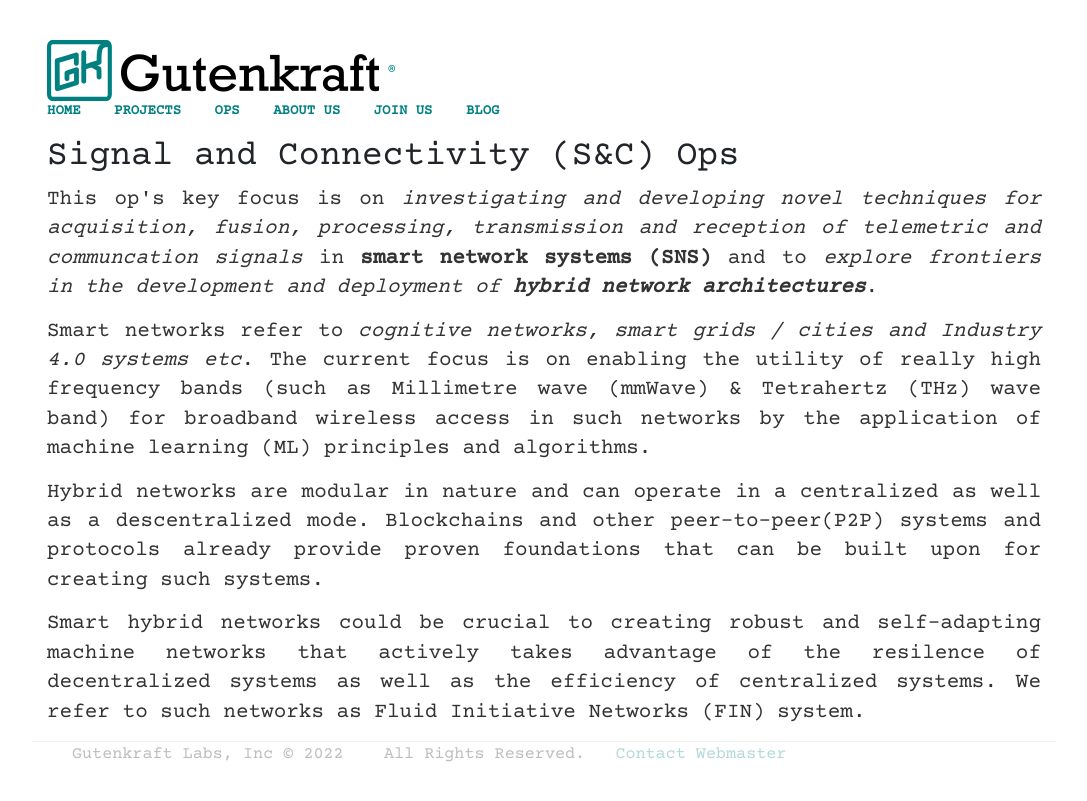
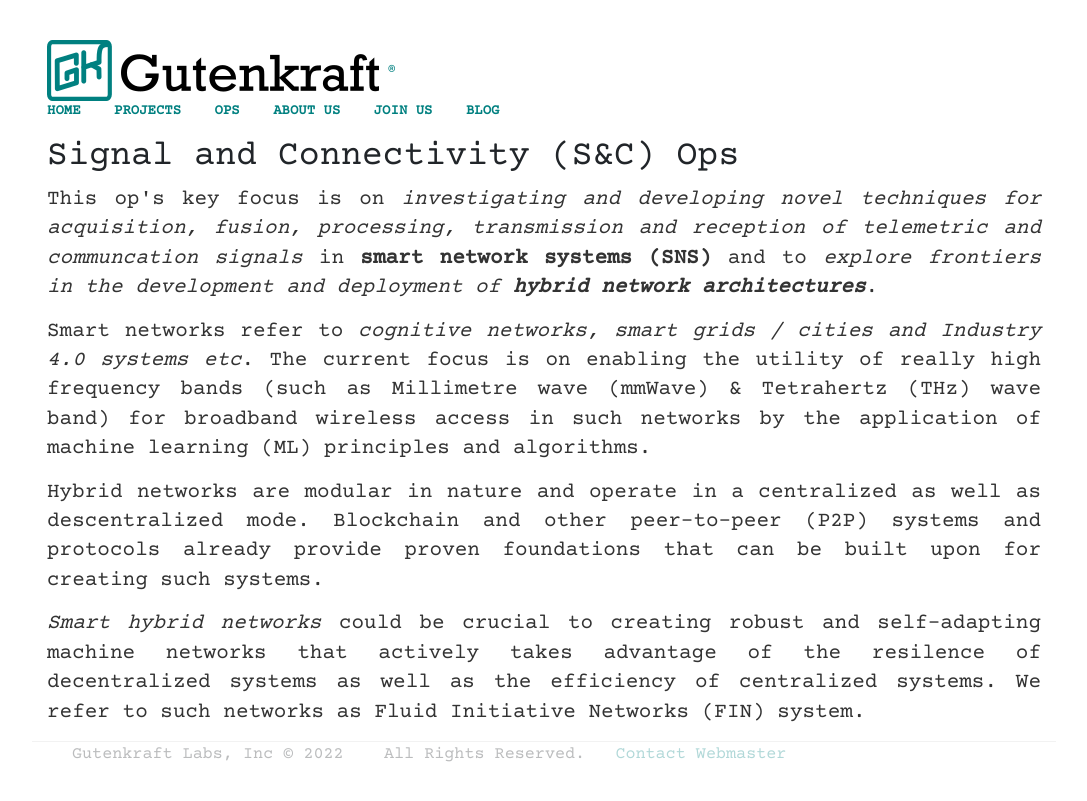
Before and after one commit to oferonmi/datafilik.github.io, a Jekyll site: the page built from ops/snc_op/index.html, in a window 1280 px wide. Shown: the top 801 px of the page, without its empty margins (96-1183 px from the left). Built offline with Jekyll 4.4.1, drawn with Linux system fonts in a browser that asks for light colours; some web fonts are replaced.

Commit message:
content update

```diff
--- a/ops/snc_op/index.html
+++ b/ops/snc_op/index.html
@@ -14,11 +14,11 @@ title: Gutenkraft - S&C Ops
     </p>
 
     <p align="justify">
-        Hybrid networks are modular in nature and can operate in a centralized as well as a descentralized mode. Blockchains and other peer-to-peer(P2P) systems and protocols already provide proven foundations that can be built upon for creating such systems.
+        Hybrid networks are modular in nature and operate in a centralized as well as descentralized mode. Blockchain and other peer-to-peer (P2P) systems and protocols already provide proven foundations that can be built upon for creating such systems.
     </p>
 
     <p align="justify">
-        Smart hybrid networks could be crucial to creating robust and self-adapting machine networks that actively takes advantage of the resilence of decentralized systems as well as the efficiency of centralized systems. We refer to such networks as Fluid Initiative Networks (FIN) system.
+        <em>Smart hybrid networks</em> could be crucial to creating robust and self-adapting machine networks that actively takes advantage of the resilence of decentralized systems as well as the efficiency of centralized systems. We refer to such networks as Fluid Initiative Networks (FIN) system.
     </p>
 
 </div>
```
